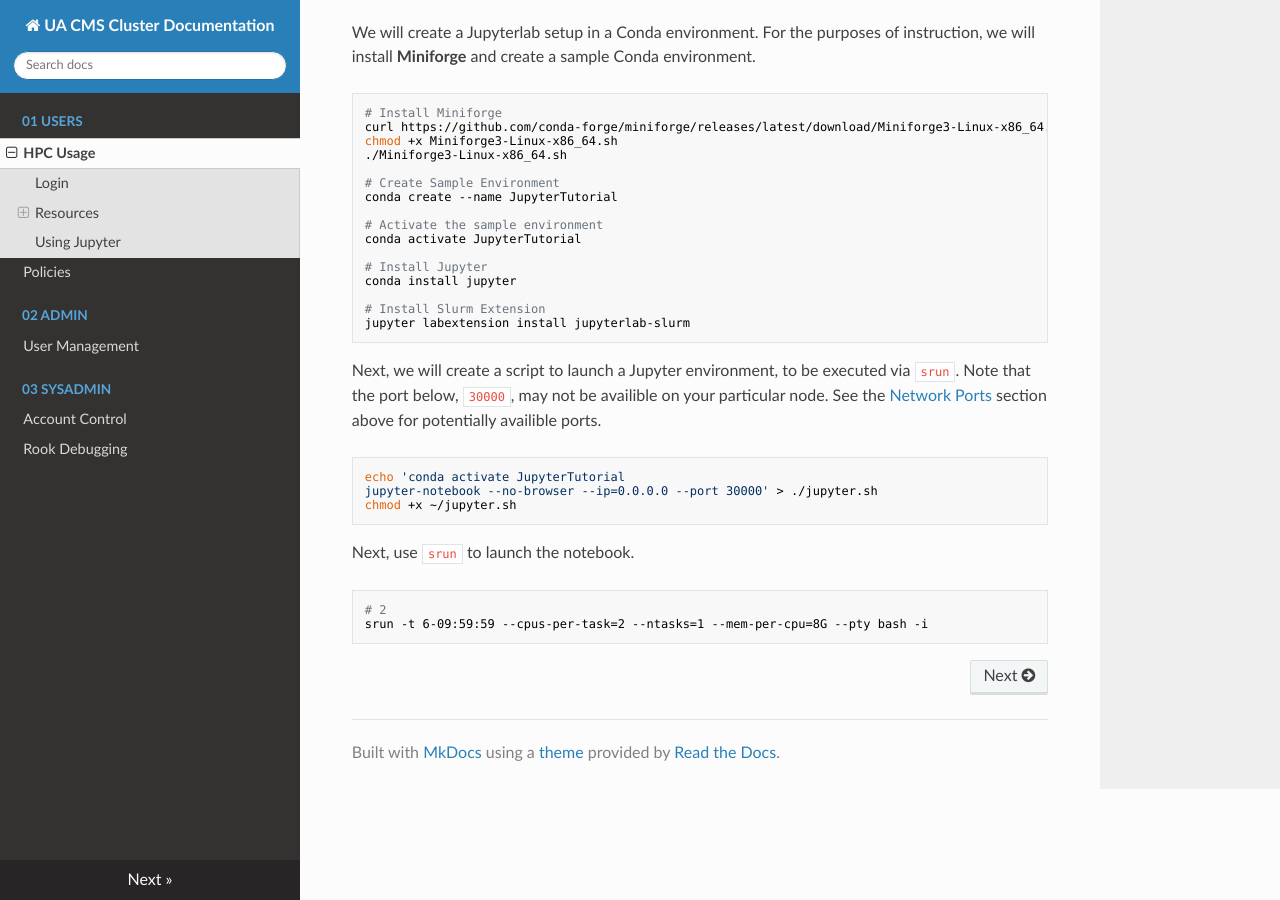
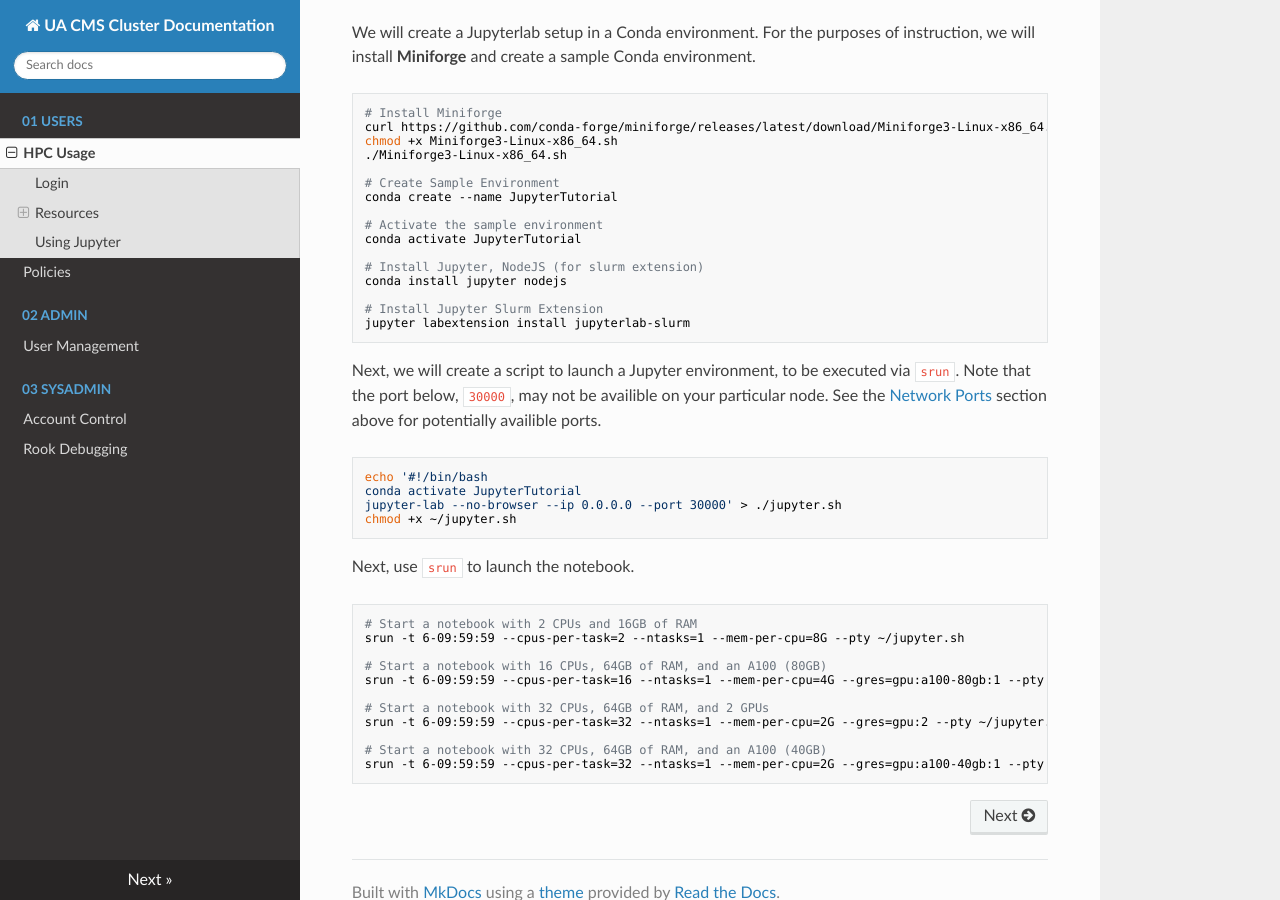
Before and after one commit to cmsua/cms-cluster-docs, an MkDocs documentation site: the page built from docs/01-users/01-hpc.md, in a window 1280 px wide and 900 px high, scrolled down 917 px. Built offline with MkDocs 1.6.1, drawn with Linux system fonts in a browser that asks for light colours; nearby versions of some CDN libraries.

Commit message:
Slurm Commands

````diff
--- a/docs/01-users/01-hpc.md
+++ b/docs/01-users/01-hpc.md
@@ -45,18 +45,19 @@ conda create --name JupyterTutorial
 # Activate the sample environment
 conda activate JupyterTutorial
 
-# Install Jupyter
-conda install jupyter
+# Install Jupyter, NodeJS (for slurm extension)
+conda install jupyter nodejs
 
-# Install Slurm Extension
+# Install Jupyter Slurm Extension
 jupyter labextension install jupyterlab-slurm
 ```
 
 Next, we will create a script to launch a Jupyter environment, to be executed via `srun`. Note that the port below, `30000`, may not be availible on your particular node. See the [Network Ports](#network-ports) section above for potentially availible ports.
 
 ```bash
-echo 'conda activate JupyterTutorial
-jupyter-notebook --no-browser --ip=0.0.0.0 --port 30000' > ./jupyter.sh
+echo '#!/bin/bash
+conda activate JupyterTutorial
+jupyter-lab --no-browser --ip 0.0.0.0 --port 30000' > ./jupyter.sh
 chmod +x ~/jupyter.sh
 ```
 
@@ -64,6 +65,15 @@ chmod +x ~/jupyter.sh
 Next, use `srun` to launch the notebook.
 
 ```bash
-# 2
-srun -t 6-09:59:59 --cpus-per-task=2 --ntasks=1 --mem-per-cpu=8G --pty bash -i
+# Start a notebook with 2 CPUs and 16GB of RAM
+srun -t 6-09:59:59 --cpus-per-task=2 --ntasks=1 --mem-per-cpu=8G --pty ~/jupyter.sh
+
+# Start a notebook with 16 CPUs, 64GB of RAM, and an A100 (80GB)
+srun -t 6-09:59:59 --cpus-per-task=16 --ntasks=1 --mem-per-cpu=4G --gres=gpu:a100-80gb:1 --pty ~/jupyter.sh
+
+# Start a notebook with 32 CPUs, 64GB of RAM, and 2 GPUs
+srun -t 6-09:59:59 --cpus-per-task=32 --ntasks=1 --mem-per-cpu=2G --gres=gpu:2 --pty ~/jupyter.sh
+
+# Start a notebook with 32 CPUs, 64GB of RAM, and an A100 (40GB)
+srun -t 6-09:59:59 --cpus-per-task=32 --ntasks=1 --mem-per-cpu=2G --gres=gpu:a100-40gb:1 --pty ~/jupyter.sh
 ```
````
